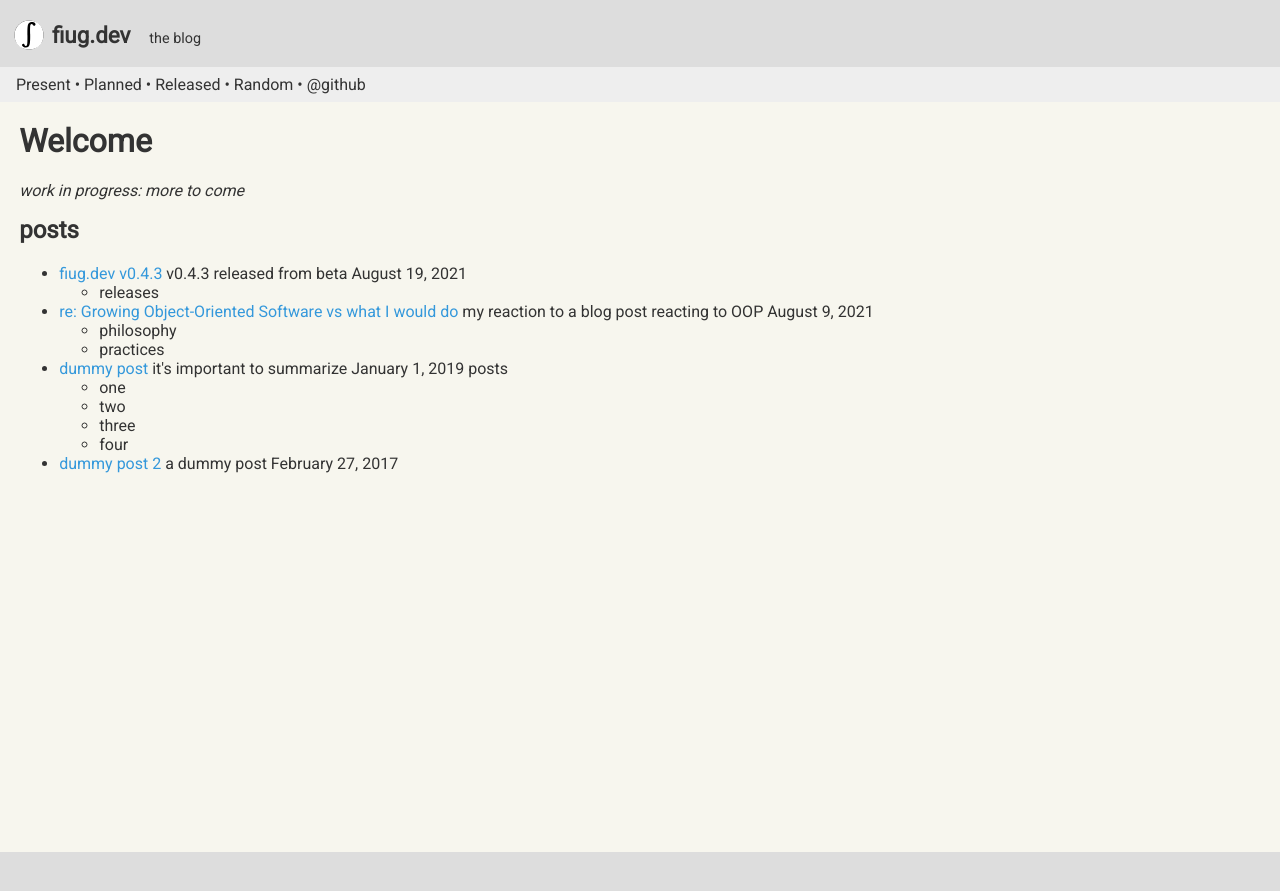
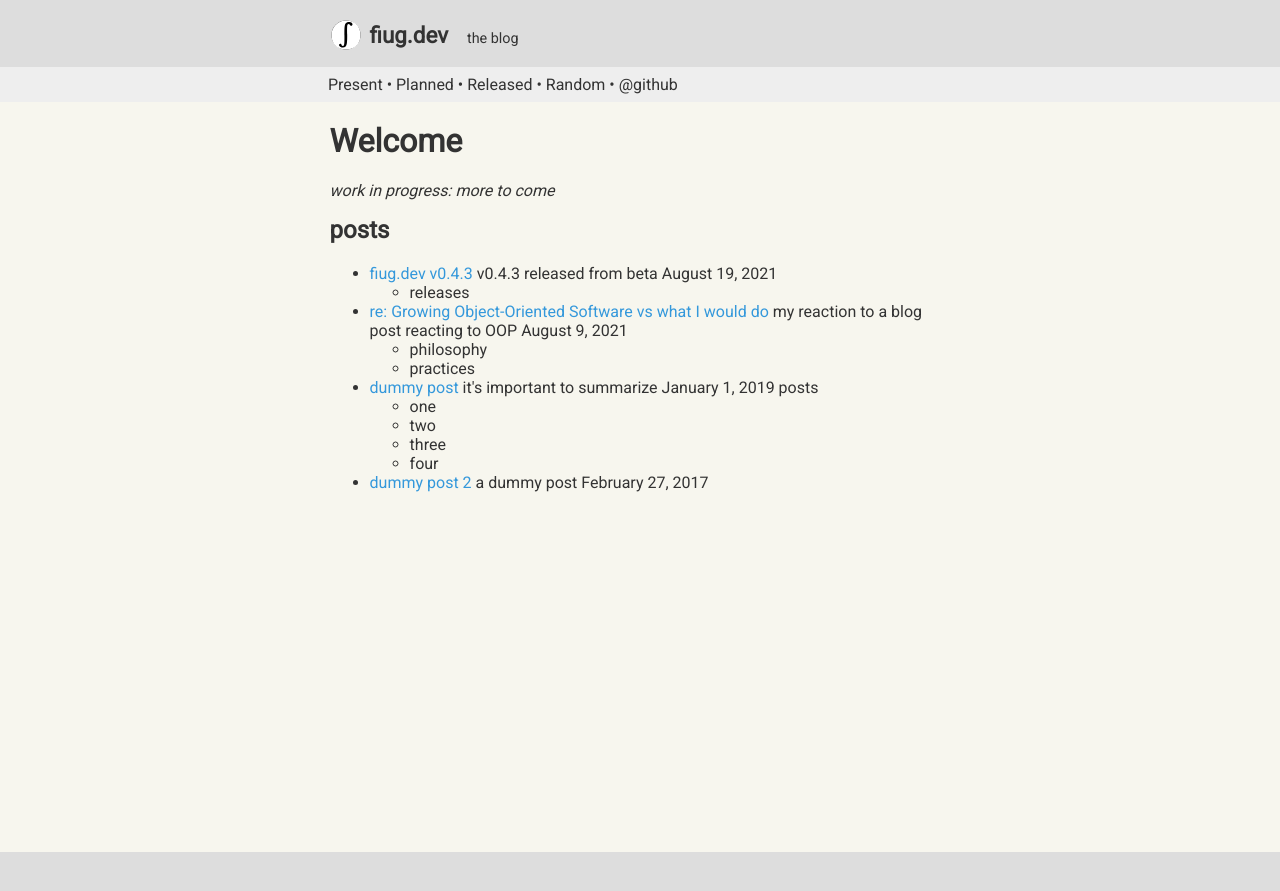
Before and after one commit to fiugd/blog, a Jekyll site: the page built from docs/index.md, in a window 1280 px wide. Shown: the top 891 px of the page. Built offline with Jekyll 4.4.1, drawn with Linux system fonts in a browser that asks for light colours.

Commit message:
Update style.scss

```diff
--- a/docs/css/style.scss
+++ b/docs/css/style.scss
@@ -34,7 +34,15 @@ body{
   align-items: center;
 }
 
-#header, #footer, #nav, #content { width: -webkit-fill-available; }
+#header, #footer, #nav, #content {
+    width: -webkit-fill-available;
+    display: flex;
+    justify-content: center;
+}
+.center-container {
+    width: 50%;
+}
+
 #content {
  padding: 1.2em;
  margin-bottom: auto;
```
